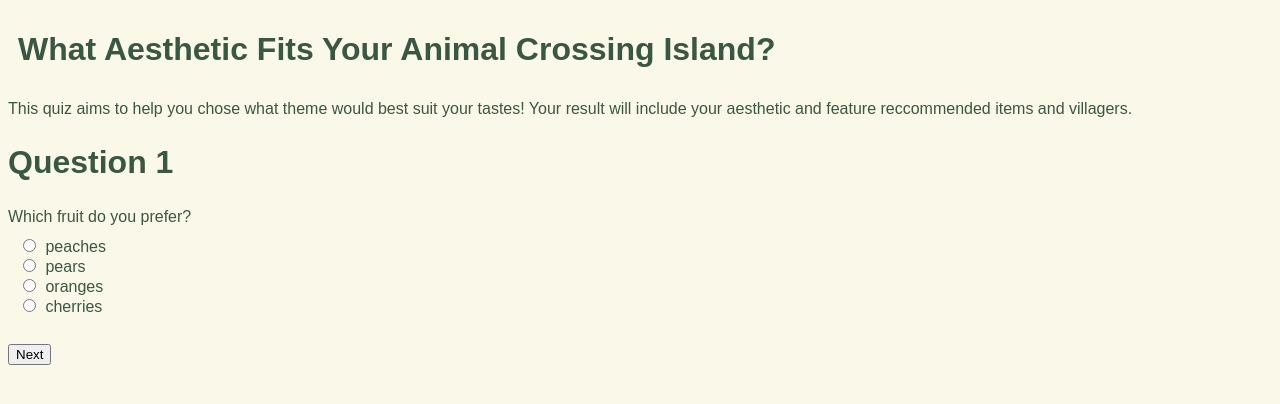
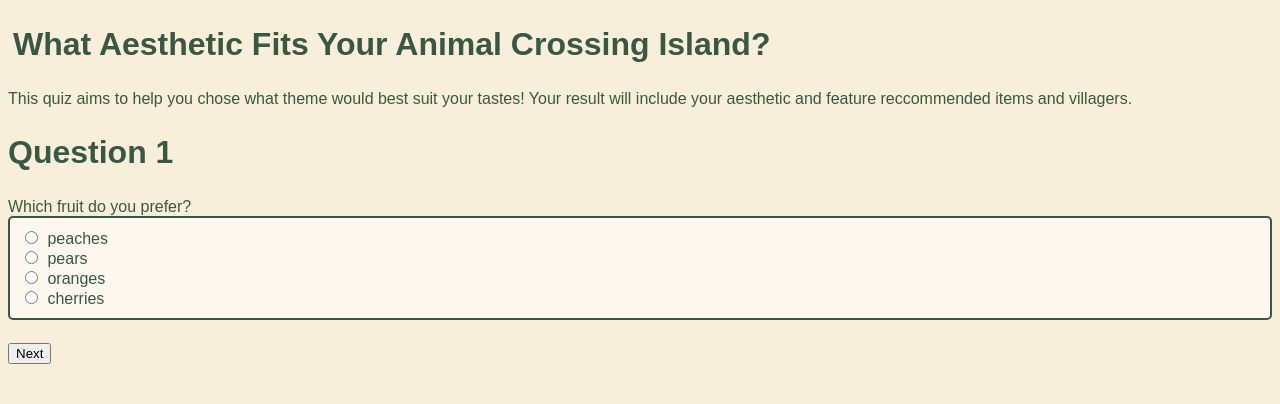
Before and after one commit to lilyvaughn/ac_quiz, a plain HTML site: page index.html in a window 1280 px wide. Drawn offline with Linux system fonts and the light colour scheme; a web font is replaced by a local one.

Commit message:
Update style.css

```diff
--- a/style.css
+++ b/style.css
@@ -5,7 +5,7 @@ body {
     font-weight: 400;
     font-style: normal;
     color: #3A5743;
-    background-color: #FAF8E8;
+    background-color: #f7efda;
 }
 
 h1 {
@@ -13,7 +13,7 @@ h1 {
     font-weight: 800;
     font-style: normal;
     font-size: 2rem;
-    padding: 10px;
+    padding: 5px;
 }
 
 h2 {
@@ -31,4 +31,9 @@ h2 {
 .radio-grid {
     display: block;
     padding: 10px;
+    border: 2px solid #3A5743;
+    margin-bottom: 5px;
+    border-radius: 5px;
+    margin-bottom: 5px;
+    background-color: #FCF8EF;
 }
```
